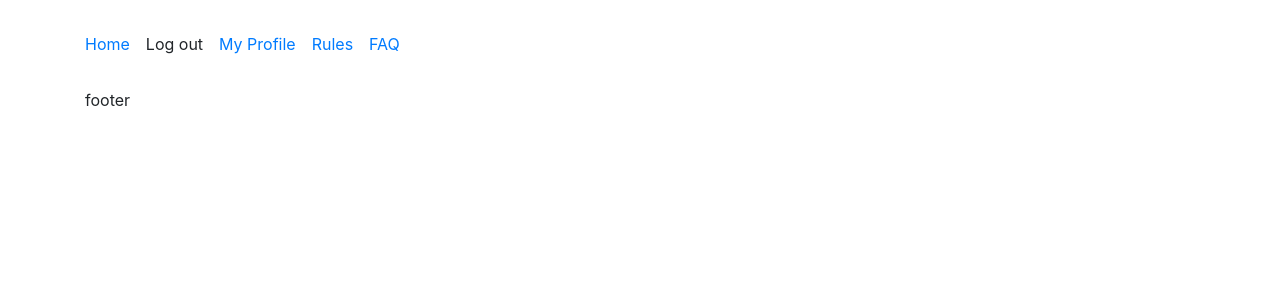
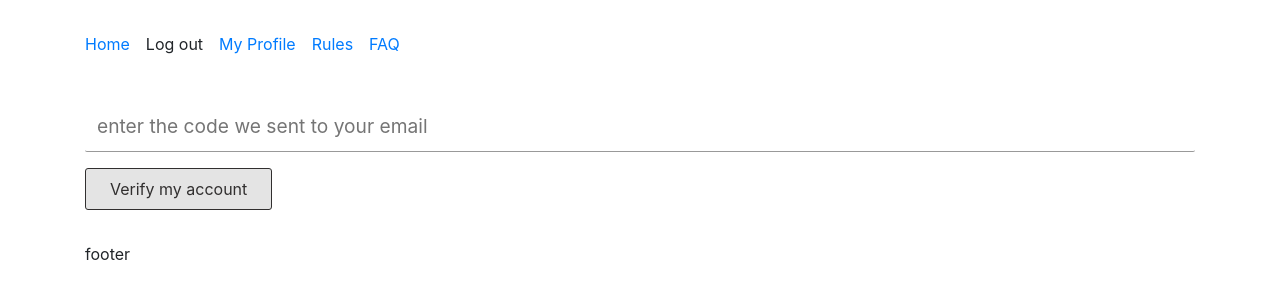
Before and after one commit to igor-tanv/rival-bjj-client, a React (Create React App) app: page /confirm in a window 1280 px wide. Shown: the top 300 px of the page. Built offline with nearby package versions, Linux system fonts and the light colour scheme; sample sign-in values are in the browser's storage.

Commit message:
confirm email code

```diff
--- a/package.json
+++ b/package.json
@@ -14,6 +14,7 @@
     "isomorphic-fetch": "^2.2.1",
     "moment": "^2.27.0",
     "npm": "^6.14.7",
+    "query-string": "^6.13.7",
     "react": "^16.13.1",
     "react-bootstrap": "^1.3.0",
     "react-datepicker": "^3.1.3",
--- a/src/app.jsx
+++ b/src/app.jsx
@@ -10,10 +10,11 @@ import Contracts from "./features/contracts"
 import IssueContract from "./features/contracts/new"
 import Register from "./features/register"
 import Chat from "./features/chat"
+import ConfirmEmail from "./features/confirm-email"
+import UploadAvatar from "./features/upload-avatar"
 
 export default function App() {
   return (
-
     <BrowserRouter>
       <Theme>
         <Switch>
@@ -29,9 +30,19 @@ export default function App() {
           <Route exact path="/register">
             <Register />
           </Route>
-          <Route path='/chat/:recipient'>
+
+          <Route exact path="/confirm">
+            <ConfirmEmail />
+          </Route>
+
+          <Route exact path="/upload-avatar">
+            <UploadAvatar />
+          </Route>
+
+          <JwtRoute path='/chat/:recipient'>
             <Chat />
-          </Route>
+          </JwtRoute>
+
           <JwtRoute exact path="/profile">
             <Profile />
           </JwtRoute>
--- /dev/null
+++ b/src/features/confirm-email/index.jsx
@@ -0,0 +1,37 @@
+import React, { useState } from "react"
+import qs from "query-string"
+import { withRouter } from "react-router-dom"
+
+import TextField from "../../ui/text-field"
+import Button from "../../ui/button"
+import { apiFetch } from "../../modules/api-fetch"
+
+function ConfirmEmail({ history }) {
+  const params = qs.parse(window.location.search)
+  const [code, setCode] = useState(params.code)
+  const [error, setError] = useState({ code: null })
+
+  function submit(e) {
+    e.preventDefault()
+    apiFetch(`confirmations`, "post", {
+      code,
+    }).then(json => {
+      if (json.errors) {
+        setError(json.errors)
+        return
+      }
+      history.push("/upload-avatar")
+    })
+  }
+
+  return <form onSubmit={submit}>
+    <TextField
+      value={code}
+      onChange={code => setCode(code)}
+      placeholder="enter the code we sent to your email"
+      errors={[error && error.code]}
+    />
+    <Button>Verify my account</Button>
+  </form>
+}
+export default withRouter(ConfirmEmail)
--- /dev/null
+++ b/src/features/password-reset/index.jsx
@@ -0,0 +1,5 @@
+import React from "react"
+
+export default function PasswordReset() {
+  return <div></div>
+}
--- /dev/null
+++ b/src/features/upload-avatar/index.jsx
@@ -0,0 +1,7 @@
+import React from "react"
+
+export default function UploadAvatar({ }) {
+  return <div>
+    <input type="file" />
+  </div>
+}
```
Also changed, not shown: 1 other file (tests, documents, lock files or other folders).
